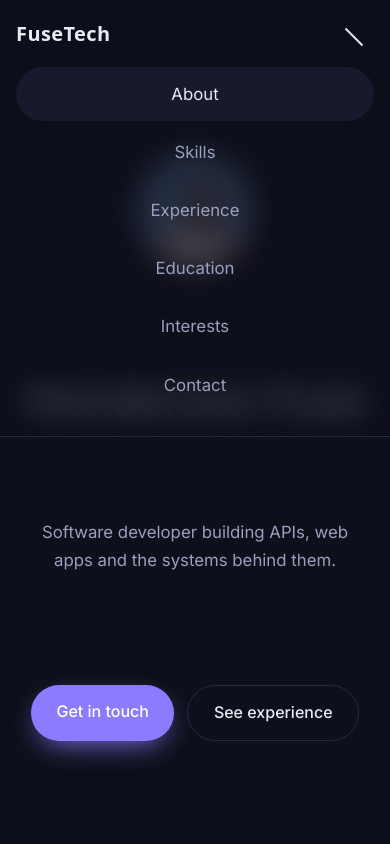
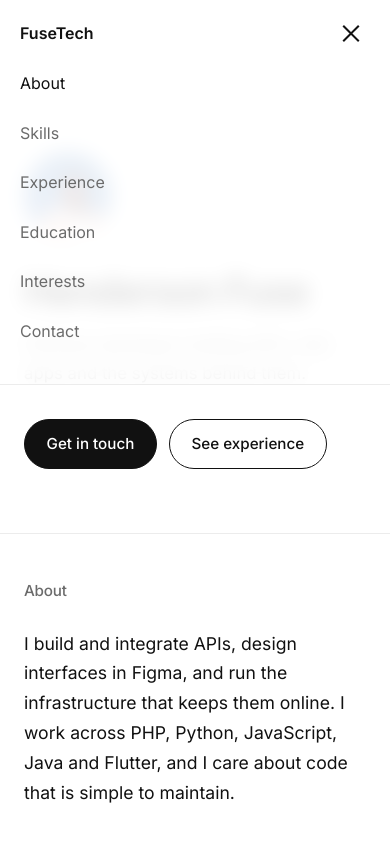
Before and after one commit to henderson-fuse/portfolio, a plain HTML site: page index.html in a window 390 px wide. Both pictures are taken after a click on the button "Toggle menu". Shown: the top 844 px of the page. Drawn offline with Linux system fonts and the light colour scheme.

Commit message:
Refactor styles for improved design and responsiveness
Updated CSS variables for colors and fonts, adjusted layout properties, and modified media queries for responsiveness.

```diff
--- a/styles.css
+++ b/styles.css
@@ -1,168 +1,117 @@
 :root {
-  --bg: #0d0f1a;
-  --surface: #161a2c;
-  --line: #262b45;
-  --text: #e9eaf4;
-  --muted: #9aa0bd;
-  --accent: #8b7cff;
-  --accent-2: #4fd1c5;
-  --radius: 18px;
-  --head: "Space Grotesk", system-ui, sans-serif;
-  --body: "Inter", system-ui, sans-serif;
+  --bg: #ffffff;
+  --text: #111111;
+  --muted: #6b6b6b;
+  --line: #ececec;
+  --soft: #f6f6f6;
+  --accent: #111111;
+  --font: "Inter", -apple-system, "Segoe UI", Roboto, Helvetica, Arial, sans-serif;
 }
 
 * { box-sizing: border-box; }
-html { scroll-behavior: smooth; scroll-padding-top: 80px; }
+html { scroll-behavior: smooth; scroll-padding-top: 72px; }
 
 body {
   margin: 0;
   background: var(--bg);
   color: var(--text);
-  font-family: var(--body);
+  font-family: var(--font);
+  font-size: 1rem;
   line-height: 1.7;
   -webkit-font-smoothing: antialiased;
 }
 
 a { color: inherit; text-decoration: none; }
-a:focus-visible, button:focus-visible { outline: 2px solid var(--accent-2); outline-offset: 3px; border-radius: 6px; }
+a:focus-visible, button:focus-visible { outline: 2px solid var(--text); outline-offset: 3px; border-radius: 4px; }
+h1, h2, h3, h4, p { margin: 0; }
+h1, h2, h3, h4 { font-family: var(--font); line-height: 1.2; letter-spacing: -.01em; }
 
-h1, h2, h3, h4 { font-family: var(--head); line-height: 1.15; margin: 0; }
-
-/* ---------- Nav ---------- */
+/* Nav */
 nav {
   position: fixed; inset: 0 0 auto 0; z-index: 50;
-  display: flex; align-items: center; justify-content: space-between;
-  padding: 1rem clamp(1rem, 4vw, 3rem);
-  transition: background .3s, backdrop-filter .3s, border-color .3s;
-  border-bottom: 1px solid transparent;
+  display: flex; align-items: center; justify-content: space-between; flex-wrap: wrap;
+  padding: 1rem clamp(1.25rem, 5vw, 3rem);
+  background: rgba(255,255,255,.85); backdrop-filter: blur(10px);
+  border-bottom: 1px solid transparent; transition: border-color .3s;
 }
-nav.scrolled, nav.open {
-  background: rgba(13, 15, 26, .78);
-  backdrop-filter: blur(14px);
-  border-bottom-color: var(--line);
-}
-.brand { font-family: var(--head); font-weight: 700; font-size: 1.25rem; letter-spacing: .02em; }
-nav ul { display: flex; gap: .25rem; list-style: none; margin: 0; padding: 0; align-items: center; }
-nav ul a { padding: .45rem .85rem; border-radius: 999px; color: var(--muted); font-size: .95rem; transition: color .2s, background .2s; }
-nav ul a:hover, nav ul a.active { color: var(--text); background: var(--surface); }
-nav ul a.pill { background: var(--accent); color: #fff; }
-nav ul a.pill:hover, nav ul a.pill.active { background: #7a69ff; }
+nav.scrolled { border-bottom-color: var(--line); }
+.brand { font-weight: 600; }
+nav ul { display: flex; gap: 1.75rem; list-style: none; margin: 0; padding: 0; }
+nav ul a { color: var(--muted); font-size: .92rem; position: relative; padding: .2rem 0; transition: color .2s; }
+nav ul a::after { content: ""; position: absolute; left: 0; bottom: -2px; height: 1px; width: 100%; background: var(--text); transform: scaleX(0); transform-origin: left; transition: transform .3s ease; }
+nav ul a:hover, nav ul a.active { color: var(--text); }
+nav ul a:hover::after, nav ul a.active::after { transform: scaleX(1); }
 
 .menu-btn { display: none; background: none; border: 0; padding: .5rem; cursor: pointer; }
-.menu-btn span { display: block; width: 24px; height: 2px; margin: 5px 0; background: var(--text); transition: transform .3s, opacity .3s; }
-nav.open .menu-btn span:nth-child(1) { transform: translateY(7px) rotate(45deg); }
-nav.open .menu-btn span:nth-child(2) { opacity: 0; }
-nav.open .menu-btn span:nth-child(3) { transform: translateY(-7px) rotate(-45deg); }
+.menu-btn span { display: block; width: 22px; height: 2px; margin: 5px 0; background: var(--text); transition: transform .3s; }
+nav.open .menu-btn span:nth-child(1) { transform: translateY(3.5px) rotate(45deg); }
+nav.open .menu-btn span:nth-child(2) { transform: translateY(-3.5px) rotate(-45deg); }
 
-/* ---------- Hero ---------- */
-.hero {
-  position: relative; overflow: hidden; min-height: 100svh;
-  display: grid; place-items: center; text-align: center;
-  padding: 7rem 1.5rem 4rem;
-}
-.orb { position: absolute; border-radius: 50%; filter: blur(80px); opacity: .45; z-index: 0; animation: drift 18s ease-in-out infinite alternate; }
-.orb-a { width: 46vmax; height: 46vmax; background: var(--accent); top: -15vmax; left: -12vmax; }
-.orb-b { width: 38vmax; height: 38vmax; background: var(--accent-2); bottom: -14vmax; right: -10vmax; animation-delay: -9s; opacity: .3; }
-@keyframes drift { to { transform: translate(8vmax, 5vmax) scale(1.15); } }
+/* Layout */
+.hero, section, footer { max-width: 760px; margin: 0 auto; padding-left: 1.5rem; padding-right: 1.5rem; }
+section { padding-top: clamp(3rem, 8vw, 5rem); padding-bottom: clamp(3rem, 8vw, 5rem); border-top: 1px solid var(--line); }
+h2 { font-size: .95rem; font-weight: 500; color: var(--muted); margin-bottom: 1.75rem; }
+.lead { font-size: clamp(1.1rem, 2.2vw, 1.3rem); line-height: 1.7; max-width: 60ch; }
+.lead + .lead { margin-top: 1.25rem; color: var(--muted); }
 
-.hero-inner { position: relative; z-index: 1; max-width: 800px; }
-.avatar {
-  width: 150px; height: 150px; border-radius: 50%; object-fit: cover;
-  border: 3px solid rgba(255,255,255,.15); box-shadow: 0 0 0 8px rgba(139,124,255,.18);
-}
-.hero h1 { font-size: clamp(2.8rem, 9vw, 6rem); font-weight: 700; letter-spacing: -.03em; margin: 1.5rem 0 1rem; }
-.hero h1 span { display: inline-block; }
-.role { font-size: clamp(1.05rem, 2.4vw, 1.35rem); color: var(--muted); max-width: 34ch; margin: 0 auto 2rem; }
+/* Hero: one load sequence */
+.hero { padding-top: clamp(8rem, 18vh, 11rem); padding-bottom: clamp(4rem, 10vw, 6rem); }
+.avatar { width: 88px; height: 88px; border-radius: 50%; object-fit: cover; display: block; margin-bottom: 1.75rem; }
+.hero h1 { font-size: clamp(2.4rem, 8vw, 4.2rem); font-weight: 600; letter-spacing: -.035em; }
+.role { margin-top: 1rem; font-size: clamp(1.05rem, 2.2vw, 1.25rem); color: var(--muted); max-width: 36ch; }
+.cta { margin-top: 2rem; display: flex; gap: .75rem; flex-wrap: wrap; }
 
-/* One orchestrated page-load sequence */
-.avatar, .hero h1 span, .role, .cta { opacity: 0; transform: translateY(24px); animation: rise .8s cubic-bezier(.2,.7,.2,1) forwards; }
-.avatar { animation-delay: .1s; }
-.hero h1 span:nth-child(1) { animation-delay: .3s; }
-.hero h1 span:nth-child(2) { animation-delay: .45s; }
-.role { animation-delay: .65s; }
-.cta { animation-delay: .8s; }
+.avatar, .hero h1, .role, .cta { opacity: 0; transform: translateY(16px); animation: rise .8s cubic-bezier(.2,.7,.2,1) forwards; }
+.avatar { animation-delay: .05s; }
+.hero h1 { animation-delay: .2s; }
+.role { animation-delay: .35s; }
+.cta { animation-delay: .5s; }
 @keyframes rise { to { opacity: 1; transform: none; } }
 
-.cta { display: flex; gap: .8rem; justify-content: center; flex-wrap: wrap; }
-.btn { display: inline-block; padding: .85rem 1.6rem; border-radius: 999px; font-weight: 500; transition: transform .2s, box-shadow .2s, background .2s; }
-.btn.primary { background: var(--accent); color: #fff; box-shadow: 0 10px 30px -10px var(--accent); }
-.btn.primary:hover { transform: translateY(-2px); box-shadow: 0 16px 36px -10px var(--accent); }
-.btn.ghost { border: 1px solid var(--line); color: var(--text); }
-.btn.ghost:hover { background: var(--surface); transform: translateY(-2px); }
-
-/* ---------- Sections ---------- */
-section { max-width: 1000px; margin: 0 auto; padding: clamp(3.5rem, 9vw, 6rem) 1.5rem; }
-section > h2, .contact-card h2 { font-size: clamp(1.8rem, 4vw, 2.6rem); margin-bottom: 2rem; letter-spacing: -.02em; }
-.lead { font-size: clamp(1.1rem, 2.2vw, 1.45rem); color: var(--muted); max-width: 60ch; margin: 0; }
-
-.date { display: inline-block; font-size: .85rem; color: var(--accent-2); margin-bottom: .5rem; }
-h3 { font-size: 1.35rem; }
-h4 { font-size: 1rem; font-weight: 500; color: var(--accent); margin: .3rem 0 .8rem; }
-p { margin: 0 0 1rem; }
-
-/* Timeline (experience is a real sequence) */
-.timeline { position: relative; padding-left: 2rem; }
-.timeline::before { content: ""; position: absolute; left: 6px; top: 8px; bottom: 8px; width: 2px; background: linear-gradient(var(--accent), var(--line)); }
-.job { position: relative; padding-bottom: 2.5rem; }
-.job::before { content: ""; position: absolute; left: calc(-2rem + 1px); top: .45rem; width: 12px; height: 12px; border-radius: 50%; background: var(--bg); border: 3px solid var(--accent); }
-.job p { color: var(--muted); max-width: 68ch; }
-
-/* Cards */
-.edu-grid { display: grid; grid-template-columns: repeat(auto-fit, minmax(280px, 1fr)); gap: 1.25rem; }
-.card { background: var(--surface); border: 1px solid var(--line); border-radius: var(--radius); padding: 1.75rem; transition: transform .25s, border-color .25s; }
-.card:hover { transform: translateY(-4px); border-color: var(--accent); }
-.card p { color: var(--muted); margin: 0; }
+.btn { display: inline-block; padding: .7rem 1.35rem; border-radius: 999px; font-size: .95rem; font-weight: 500; border: 1px solid var(--text); transition: background .2s, color .2s, transform .2s; }
+.btn.primary { background: var(--text); color: #fff; }
+.btn.primary:hover { transform: translateY(-2px); }
+.btn.ghost:hover { background: var(--text); color: #fff; }
 
 /* Skills */
-.skills-icons { display: grid; grid-template-columns: repeat(auto-fit, minmax(120px, 1fr)); gap: 1rem; }
-.skills-icons div { display: flex; flex-direction: column; align-items: center; gap: .6rem; padding: 1.4rem 1rem; background: var(--surface); border: 1px solid var(--line); border-radius: var(--radius); transition: transform .25s, border-color .25s; }
-.skills-icons div:hover { transform: translateY(-4px); border-color: var(--accent); }
-.skills-icons i { font-size: 2.4rem; }
-.skills-icons span { font-size: .95rem; color: var(--muted); }
+.skill-groups { display: grid; gap: 2rem; }
+.group h3 { font-size: 1rem; font-weight: 500; margin-bottom: .8rem; }
+.chips { list-style: none; margin: 0; padding: 0; display: flex; flex-wrap: wrap; gap: .5rem; }
+.chips li { padding: .35rem .9rem; border: 1px solid var(--line); border-radius: 999px; font-size: .92rem; background: var(--soft); transition: background .2s, color .2s, border-color .2s; }
+.chips li:hover { background: var(--text); color: #fff; border-color: var(--text); }
 
-.workflow { margin-top: 1.5rem; padding: 1.75rem; border-radius: var(--radius); background: linear-gradient(135deg, rgba(139,124,255,.14), rgba(79,209,197,.08)); border: 1px solid var(--line); }
-.workflow h3 { margin-bottom: .8rem; }
-.workflow ul { margin: 0; padding-left: 1.2rem; color: var(--muted); }
-
-/* Interests */
-.interests p { color: var(--muted); font-size: 1.1rem; max-width: 65ch; }
-
-/* Awards */
-.awards { list-style: none; margin: 0; padding: 0; display: grid; gap: .75rem; }
-.awards li { display: flex; gap: 1rem; align-items: center; padding: 1rem 1.25rem; background: var(--surface); border: 1px solid var(--line); border-radius: 14px; transition: transform .25s, border-color .25s; }
-.awards li:hover { transform: translateX(6px); border-color: var(--accent); }
-.awards i { font-size: 1.2rem; flex: none; }
+/* Experience */
+.timeline { display: grid; gap: 2.5rem; }
+.date { display: block; font-size: .85rem; color: var(--muted); margin-bottom: .35rem; }
+h3 { font-size: 1.15rem; font-weight: 600; }
+h4 { font-size: .98rem; font-weight: 400; color: var(--muted); margin-top: .15rem; }
+.job p { margin-top: .75rem; color: #444; max-width: 62ch; }
+#education h4 { margin-top: .3rem; }
 
 /* Contact */
-.contact-card { text-align: center; padding: clamp(2rem, 6vw, 4rem) 1.5rem; border-radius: 28px; background: linear-gradient(135deg, rgba(139,124,255,.2), rgba(79,209,197,.1)); border: 1px solid var(--line); }
-.contact-card p { color: var(--muted); }
-.social { display: flex; gap: 1rem; justify-content: center; margin-top: 2rem; }
-.social a { width: 48px; height: 48px; display: grid; place-items: center; border-radius: 50%; background: var(--surface); border: 1px solid var(--line); font-size: 1.2rem; transition: transform .25s, background .25s, border-color .25s; }
-.social a:hover { transform: translateY(-4px); background: var(--accent); border-color: var(--accent); }
+.mail { display: inline-block; margin-top: 1.25rem; font-size: clamp(1.1rem, 3.5vw, 1.6rem); font-weight: 500; border-bottom: 1px solid var(--text); transition: opacity .2s; }
+.mail:hover { opacity: .6; }
+.social { display: flex; gap: 1.5rem; flex-wrap: wrap; margin-top: 2rem; }
+.social a { color: var(--muted); font-size: .95rem; transition: color .2s; }
+.social a:hover { color: var(--text); }
 
-footer { text-align: center; padding: 2rem 1rem; border-top: 1px solid var(--line); color: var(--muted); font-size: .9rem; }
-footer p { margin: 0; }
-
-/* Icon colours */
-.icon-blue { color: #5aa9ff; } .icon-green { color: #4ade80; } .icon-red { color: #ff6b6b; }
-.icon-orange { color: #ff9f43; } .icon-purple { color: #a78bfa; } .icon-yellow { color: #ffd166; }
+footer { padding-top: 2rem; padding-bottom: 2.5rem; border-top: 1px solid var(--line); color: var(--muted); font-size: .88rem; }
 
 /* Scroll reveal */
-.reveal { opacity: 0; transform: translateY(22px); transition: opacity .7s ease var(--d, 0ms), transform .7s cubic-bezier(.2,.7,.2,1) var(--d, 0ms); }
+.reveal { opacity: 0; transform: translateY(14px); transition: opacity .7s ease, transform .7s cubic-bezier(.2,.7,.2,1); }
 .reveal.in { opacity: 1; transform: none; }
 
-/* ---------- Mobile ---------- */
-@media (max-width: 768px) {
+@media (max-width: 720px) {
   .menu-btn { display: block; }
-  nav { flex-wrap: wrap; }
-  nav ul { display: none; flex-direction: column; width: 100%; padding: 1rem 0 .5rem; align-items: stretch; text-align: center; }
+  nav ul { display: none; flex-direction: column; gap: 0; width: 100%; padding: .5rem 0 .75rem; }
   nav.open ul { display: flex; }
-  nav ul a { display: block; padding: .8rem; font-size: 1.05rem; }
-  .avatar { width: 120px; height: 120px; }
+  nav.open { border-bottom-color: var(--line); }
+  nav ul a { display: block; padding: .7rem 0; font-size: 1rem; }
+  nav ul a::after { display: none; }
 }
 
 @media (prefers-reduced-motion: reduce) {
   html { scroll-behavior: auto; }
   *, *::before, *::after { animation: none !important; transition: none !important; }
-  .avatar, .hero h1 span, .role, .cta, .reveal { opacity: 1; transform: none; }
+  .avatar, .hero h1, .role, .cta, .reveal { opacity: 1; transform: none; }
 }
```
